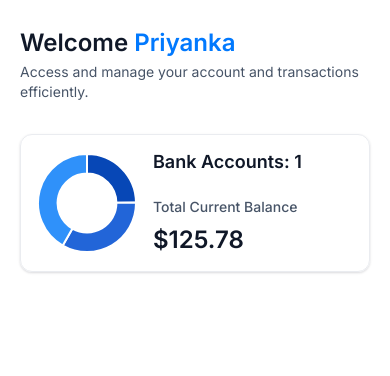
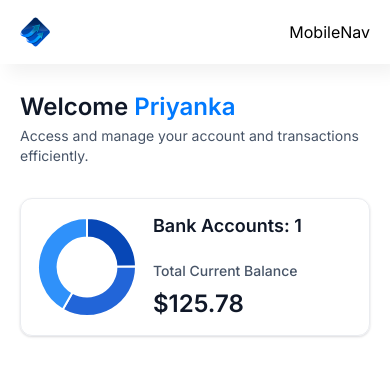
Before and after one commit to priyanka1121/BlueVault-Bank-Application, a Next.js app: page / in a window 390 px wide. Shown: the top 376 px of the page. Built offline with nearby package versions, Linux system fonts and the light colour scheme.

Commit message:
Creating Sidebar for mobile layout

```diff
--- a/app/(root)/layout.tsx
+++ b/app/(root)/layout.tsx
@@ -1,17 +1,42 @@
 import Sidebar from "@/components/Sidebar";
+import MobileNav from "@/components/MobileNav";
+import Image from "next/image";
 
 export default function RootLayout({
   children,
 }: Readonly<{
   children: React.ReactNode;
 }>) {
-  const loggedIn = {firstname: 'Priyanka', lastname: 'Gupta'};
+  const loggedIn: User = {
+    $id: 'temp-id',
+    email: 'priyanka.gupta@example.com',
+    userId: 'temp-user-id',
+    dwollaCustomerUrl: '',
+    dwollaCustomerId: '',
+    firstName: 'Priyanka',
+    lastName: 'Gupta',
+    address1: '',
+    city: '',
+    state: '',
+    postalCode: '',
+    dateOfBirth: '',
+    ssn: ''
+  };
 
 
   return (
     <main className="flex h-screen w-full font-inter">
         <Sidebar user={loggedIn} />
-        {children}
+        <div className="flex size-full flex-col">
+          <div className="root-layout">
+            <Image src="/icons/logo.svg" width={30} height={30} alt="logo" />
+            <div>
+              <MobileNav user={loggedIn} />
+            </div>
+          </div>
+          {children}
+        </div>
+
     </main>
   );
 }
--- /dev/null
+++ b/components/MobileNav.tsx
@@ -0,0 +1,9 @@
+import React from 'react'
+
+const MobileNav = ({user }: MobileNavProps) => {
+  return (
+    <div>MobileNav</div>
+  )
+}
+
+export default MobileNav
```
